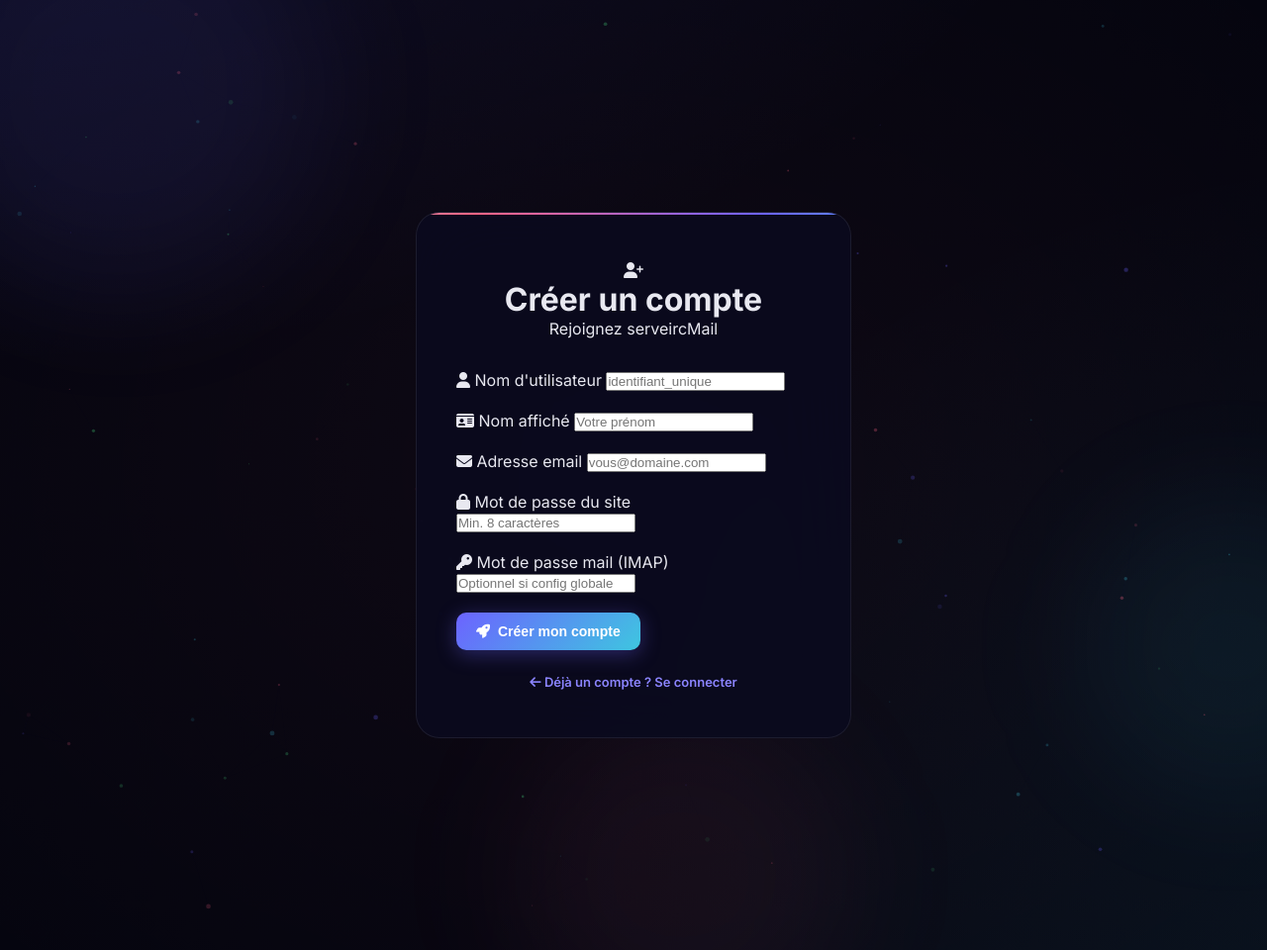
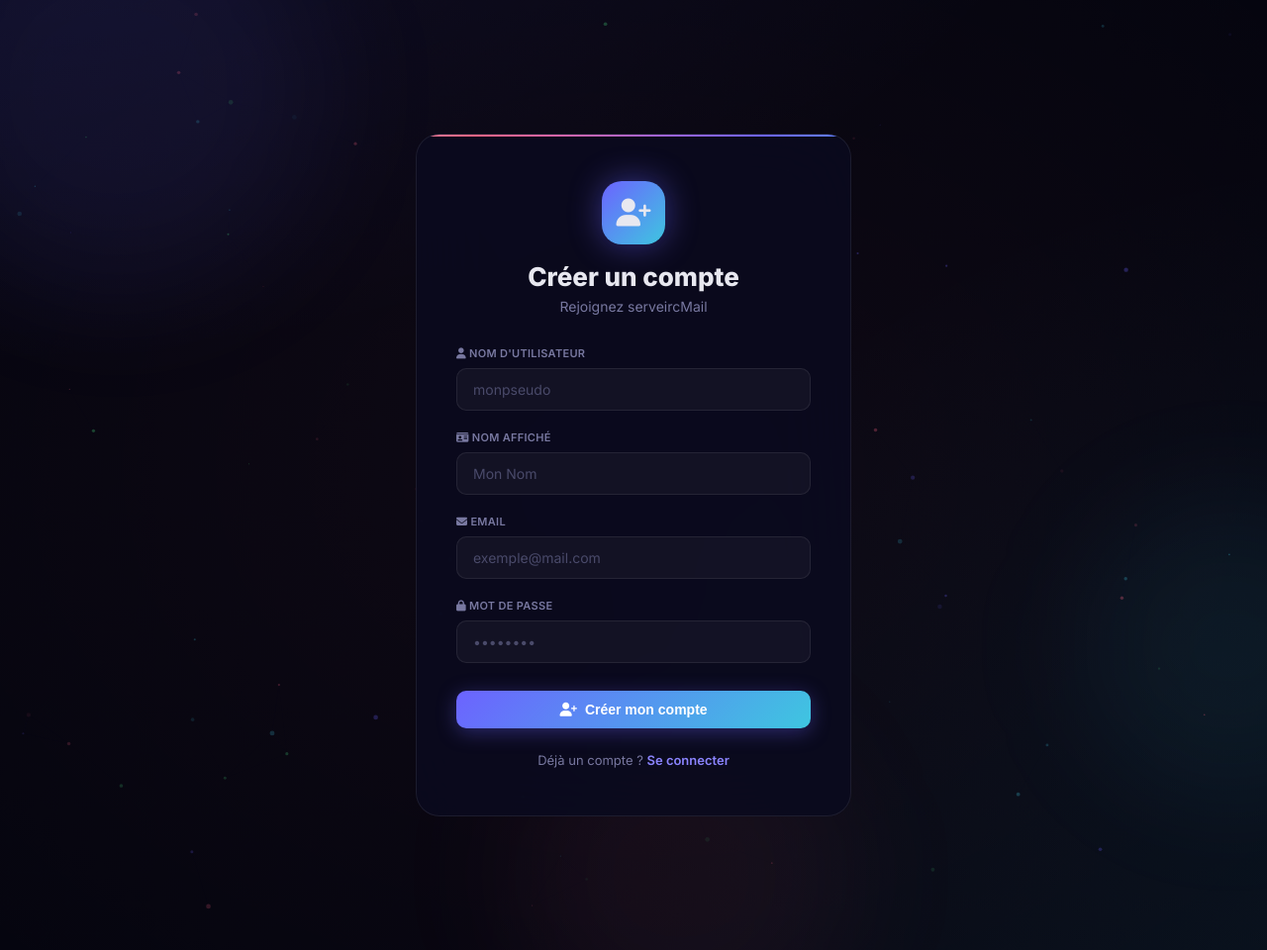
Before and after one commit to theo7791l/serveircMail, a FastAPI app: page /register in a window 1280 px wide. Shown: the whole page at 99% size. Run offline with FastAPI, Linux system fonts and the light colour scheme; data comes from the database, SQL or seed files in the repository.

Commit message:
fix: login.html - use correct CSS classes for full styling

```diff
--- a/templates/register.html
+++ b/templates/register.html
@@ -1,42 +1,47 @@
 {% extends "base.html" %}
 {% block auth_content %}
 <div class="auth-page">
-  <div class="auth-card auth-card-wide">
+  <div class="auth-card">
     <div class="auth-logo">
-      <div class="logo-icon-big"><i class="fa fa-user-plus"></i></div>
-      <h1>Créer un compte</h1>
-      <p>Rejoignez {{ site_name }}</p>
+      <div class="auth-logo-icon"><i class="fa fa-user-plus"></i></div>
+      <h1 class="auth-title">Créer un compte</h1>
+      <p class="auth-subtitle">Rejoignez {{ site_name }}</p>
     </div>
-    {% if error %}<div class="alert alert-error"><i class="fa fa-circle-xmark"></i> {{ error }}</div>{% endif %}
-    <form method="post" action="/register" class="auth-form">
-      <div class="form-row">
-        <div class="form-group">
-          <label><i class="fa fa-user"></i> Nom d'utilisateur</label>
-          <input type="text" name="username" placeholder="identifiant_unique" required />
-        </div>
-        <div class="form-group">
-          <label><i class="fa fa-id-card"></i> Nom affiché</label>
-          <input type="text" name="display_name" placeholder="Votre prénom" required />
-        </div>
+
+    {% if error == 'exists' %}
+    <div class="auth-error"><i class="fa fa-circle-xmark"></i> Nom d'utilisateur ou email déjà utilisé</div>
+    {% endif %}
+    {% if error == 'closed' %}
+    <div class="auth-error" style="background:rgba(62,198,224,0.1);border-color:rgba(62,198,224,0.3);color:#3EC6E0;"><i class="fa fa-lock"></i> Les inscriptions sont fermées</div>
+    {% endif %}
+    {% if success %}
+    <div class="auth-success"><i class="fa fa-check-circle"></i> Compte créé ! <a href="/login">Se connecter</a></div>
+    {% endif %}
+
+    <form method="post" action="/register">
+      <div class="form-group">
+        <label class="form-label"><i class="fa fa-user"></i> Nom d'utilisateur</label>
+        <input class="form-input" type="text" name="username" placeholder="monpseudo" required autocomplete="username" />
       </div>
       <div class="form-group">
-        <label><i class="fa fa-envelope"></i> Adresse email</label>
-        <input type="email" name="email" placeholder="vous@domaine.com" required />
+        <label class="form-label"><i class="fa fa-id-card"></i> Nom affiché</label>
+        <input class="form-input" type="text" name="display_name" placeholder="Mon Nom" required />
       </div>
-      <div class="form-row">
-        <div class="form-group">
-          <label><i class="fa fa-lock"></i> Mot de passe du site</label>
-          <input type="password" name="password" placeholder="Min. 8 caractères" required />
-        </div>
-        <div class="form-group">
-          <label><i class="fa fa-key"></i> Mot de passe mail (IMAP)</label>
-          <input type="password" name="mail_password" placeholder="Optionnel si config globale" />
-        </div>
+      <div class="form-group">
+        <label class="form-label"><i class="fa fa-envelope"></i> Email</label>
+        <input class="form-input" type="email" name="email" placeholder="exemple@mail.com" required autocomplete="email" />
       </div>
-      <button type="submit" class="btn btn-primary btn-full"><i class="fa fa-rocket"></i> Créer mon compte</button>
+      <div class="form-group">
+        <label class="form-label"><i class="fa fa-lock"></i> Mot de passe</label>
+        <input class="form-input" type="password" name="password" placeholder="••••••••" required autocomplete="new-password" />
+      </div>
+      <button type="submit" class="btn btn-primary" style="width:100%;justify-content:center;margin-top:8px;">
+        <i class="fa fa-user-plus"></i> Créer mon compte
+      </button>
     </form>
+
     <div class="auth-footer">
-      <a href="/login" class="link-accent"><i class="fa fa-arrow-left"></i> Déjà un compte ? Se connecter</a>
+      Déjà un compte ? <a href="/login">Se connecter</a>
     </div>
   </div>
 </div>
```
Also changed, not shown: templates/login.html (+31 -16 lines).
